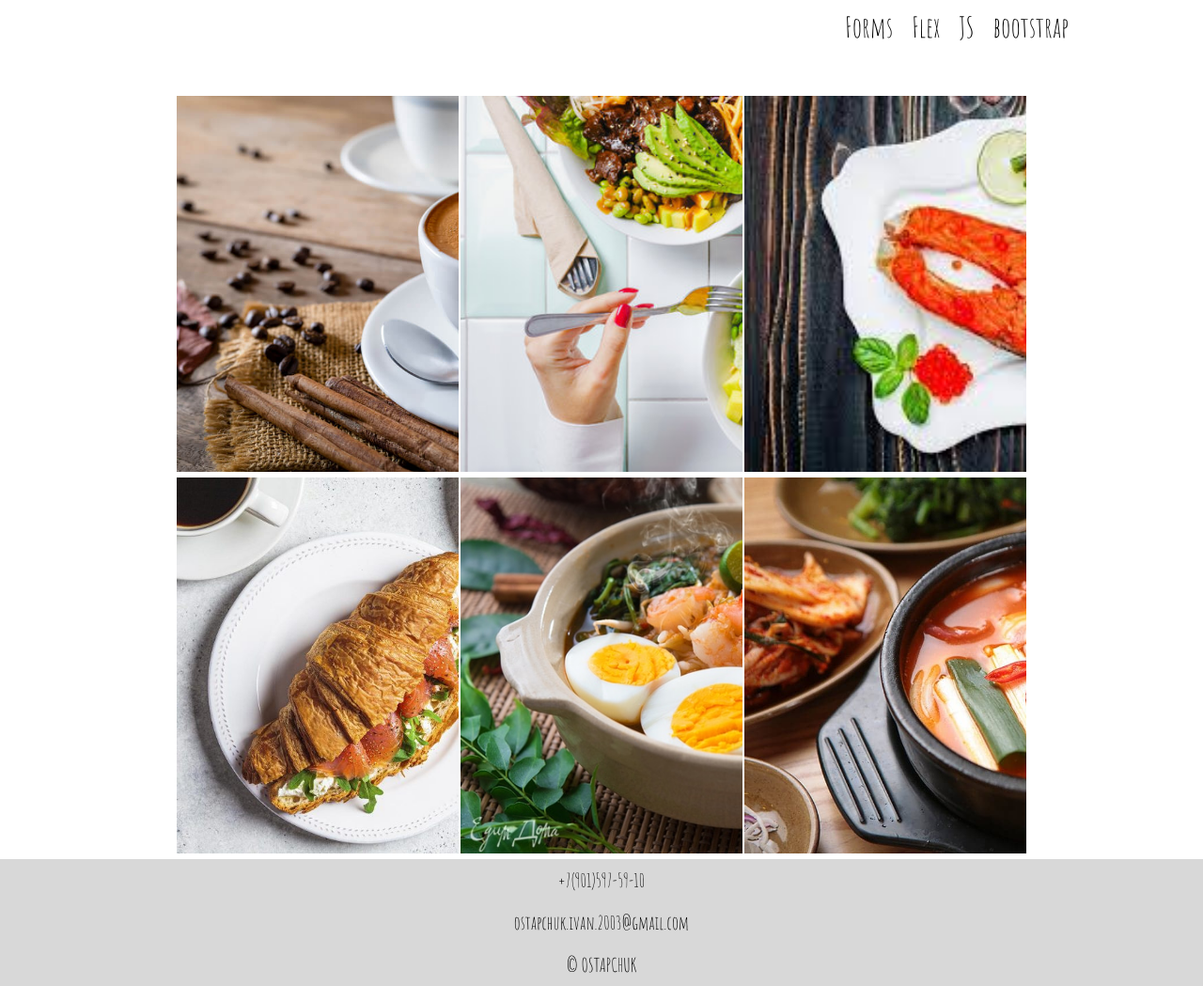
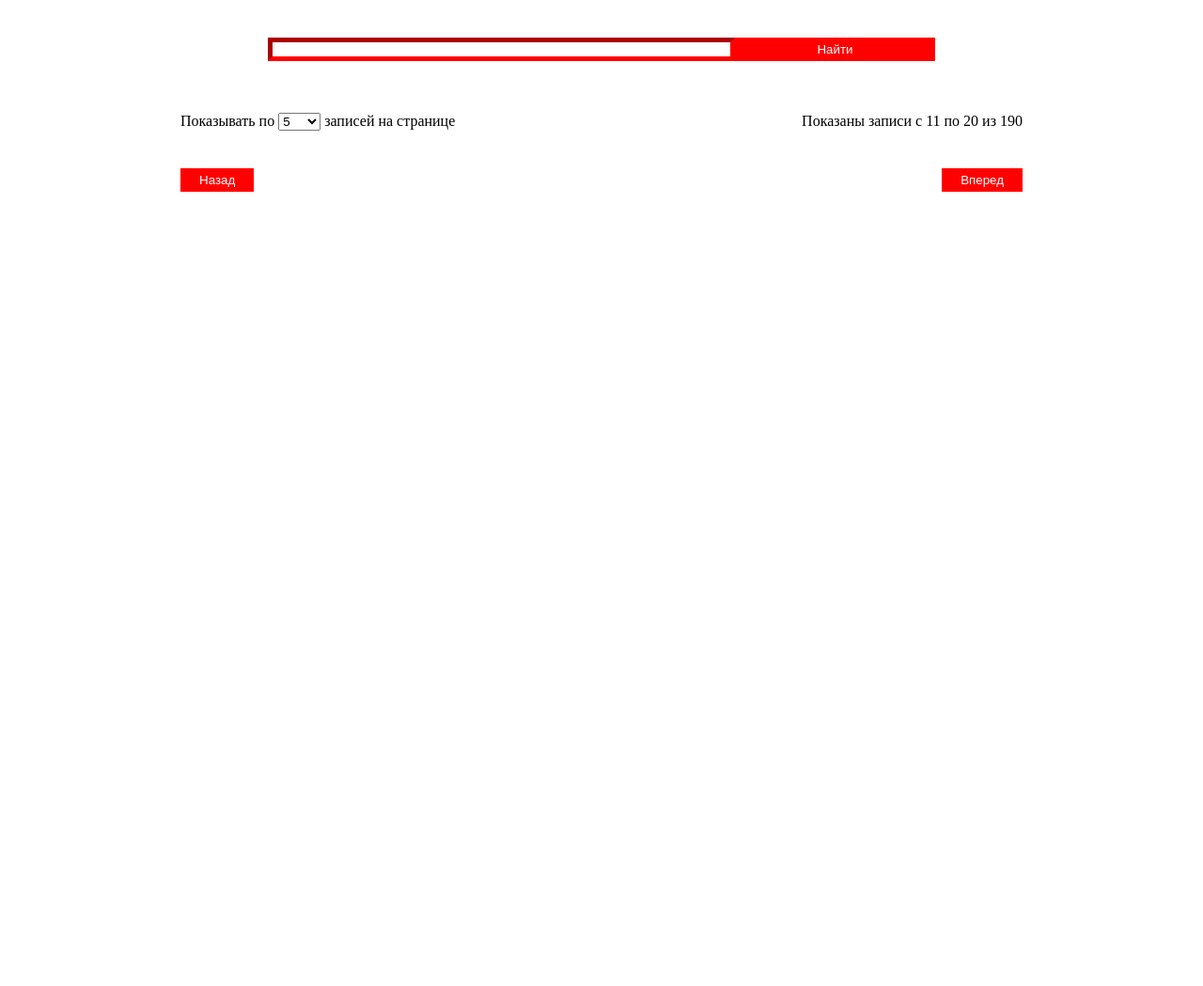
Before and after one commit to skullmare/skullmare.github.io, a PHP site: page /ajax/index.html in a window 1280 px wide. Shown: the whole page at 94% size. After the commit the page ends 204 px from the top, so only its background shows below. Run offline with PHP 8.4, Linux system fonts and the light colour scheme.

Commit message:
ajax + hidden-block for photo

```diff
--- /dev/null
+++ b/ajax/index.html
@@ -0,0 +1,81 @@
+<!DOCTYPE html>
+<html lang="en">
+
+<head>
+    <meta charset="UTF-8">
+    <meta name="viewport" content="width=device-width, initial-scale=1.0">
+    <link rel="stylesheet" href="style.css">
+    <title>Document</title>
+</head>
+
+<body>
+    <header class="header">
+        <div class="search">
+            <div class="block-search">
+                <input class="input input-search" type="text">
+                <button class="btn btn-search">Найти</button>
+            </div>
+            <div class="section">
+            </div>
+        </div>
+    </header>
+    <div class="content">
+        <div class="container">
+
+            <div class="left-text">
+                Показывать по
+                <select class="select-perpage">
+                    <option value="5">5</option>
+                    <option value="10">10</option>
+                    <option value="15">15</option>
+                    <option value="20">20</option>
+                    <option value="25">25</option>
+                    <option value="50">50</option>
+                    <option value="100">100</option>
+                </select>
+                записей на странице
+            </div>
+            <div class="box">
+                Показаны записи с
+                <span class="from">11</span>
+                по
+                <span class="to">20</span>
+                из
+                <span class="total">190</span>
+            </div>
+        </div>
+        <main class="container">
+            <div class="posts">
+            </div>
+        </main>
+        <footer class="footer container">
+            <button class="btn btn-back">
+                Назад
+            </button>
+            <div class="block-btns">
+            </div>
+            <button class="btn btn-forward">Вперед
+            </button>
+        </footer>
+    </div>
+
+    <template id='post'>
+        <div class="post">
+            <div class='upper_post'>Evidence suggests domesticated cats have been around since 3600 B.C., 2,000 years
+                before Egypt's pharaohs.</div>
+            <div class='lower_post'>
+                <div class='author'>Alex Wohlbruck</div>
+                <div class='image-right'>
+                    &#128077;
+                    <span class="upvotes">2</span>
+                </div>
+            </div>
+        </div>
+    </template>
+    <template id="option">
+        <div class="option">test option</div>
+    </template>
+    <script src="script.js"></script>
+</body>
+
+</html>
--- /dev/null
+++ b/ajax/script.js
@@ -0,0 +1,161 @@
+'use strict';
+
+let page = 1;
+let perPage = 5;
+let totalPage = 0;
+let totalRecors = 0;
+let q = '';
+
+
+let btnBack = document.querySelector('.footer');
+let selectPerPage = document.querySelector('.select-perpage');
+let blockBtns = document.querySelector('.block-btns');
+
+let searchBtn = document.querySelector('.btn-search');
+searchBtn.addEventListener('click', search);
+function search() {
+    let txtSearch = document.querySelector('.input-search');
+    q = txtSearch.value;
+    loadData();
+    let options = document.querySelectorAll('.option')
+    for( let i = 0; i < options.length; i++ ){
+        options[i].outerHTML = "";
+      }
+}
+
+function renderBlockBtns() {
+    const begin = (page - 2 > 1) ? page - 2 : 1;
+    const end = (page + 2 > totalPage) ? totalPage : page + 2;
+    blockBtns.innerHTML = '';
+    for (let i = begin; i <= end; i++) {
+        const btn = document.createElement('button');
+        btn.classList.add('btn');
+        btn.textContent = i;
+        if (i === page) btn.classList.add('active');
+        blockBtns.append(btn);
+    }
+};
+
+function renderCountRecord() {
+    let from = document.querySelector('.from');
+    from.textContent = (page - 1) * perPage + 1;
+    let to = document.querySelector('.to');
+    to.textContent = (page * perPage > totalRecors) ? totalRecors : page * perPage;
+    let total = document.querySelector('.total');
+    total.textContent = totalRecors;
+}
+
+function loadData() {
+    let xhr = new XMLHttpRequest();
+    xhr.open('GET',
+        `http://cat-facts-api.std-900.ist.mospolytech.ru/facts?page=${page}&per-page=${perPage}&q=${q}`);
+    xhr.send();
+    xhr.onload = function () {
+        if (xhr.status === 200) {
+            let response = JSON.parse(xhr.response);
+            let posts = document.querySelector('.posts');
+            let template = document.querySelector('#post');
+            posts.innerHTML = '';
+            for (const record of response.records) {
+                let clone = template.content.cloneNode(true);
+                let text = clone.querySelector('.upper_post');
+                text.textContent = record.text;
+                let author = clone.querySelector('.author');
+                author.textContent = `${record.user?.name?.first} ${record?.user?.name?.last}`;
+                let upvotes = clone.querySelector('.upvotes');
+                upvotes.textContent = record.upvotes;
+                posts.append(clone);
+            }
+            totalPage = response._pagination.total_pages;
+            totalRecors = response._pagination.total_count;
+            renderBlockBtns();
+            renderCountRecord();
+        } else {
+            console.log('Ошибка при выполнении запроса');
+        }
+    };
+    xhr.onerror = function () {
+        console.log('Ошибка');
+    };
+}
+
+
+// рендер и заполнение выпадающего списка для поиска
+addEventListener('input', loadDataAutocomplete);
+function loadDataAutocomplete() {
+    let q2 = document.querySelector('input');
+    q2 = q2.value;
+    let xhr = new XMLHttpRequest();
+    xhr.open('GET',
+        `http://cat-facts-api.std-900.ist.mospolytech.ru/autocomplete?q=${q2}`);
+    xhr.send();
+    xhr.onload = function () {
+        if (xhr.status === 200) {
+            let response = JSON.parse(xhr.response);
+            let section = document.querySelector('.section');
+            let template = document.querySelector('#option');
+            section.innerHTML = '';
+            for (let i = 0; i < 4; i++) {
+                let clone = template.content.cloneNode(true)
+                let option = clone.querySelector('.option');
+                option.textContent = response[i];
+                section.append(clone);
+            }
+
+        } else {
+            console.log('Ошибка при выполнении запроса');
+        }
+    };
+    xhr.onerror = function () {
+        console.log('Ошибка');
+    };
+}
+
+
+// заполнение инпута по нажатию на выпадающий список
+document.querySelector('.section').addEventListener('click', fill)
+function fill(event) {
+    let text = event.target.textContent;
+    let input = document.querySelector('input')
+    input.value = text
+    let options = document.querySelectorAll('.option')
+    for( let i = 0; i < options.length; i++ ){
+        options[i].outerHTML = "";
+      }
+}
+
+function clickFooter(event) {
+    const target = event.target;
+    if (target.classList.contains('btn-back')) {
+        if (page - 1 < 1) {
+            return;
+        }
+        page -= 1;
+        loadData();
+        return;
+
+    }
+    if (target.classList.contains('btn-forward')) {
+        if (page + 1 > totalPage) {
+            return;
+        }
+        page += 1;
+        loadData();
+        return;
+
+    }
+    if (target.classList.contains('btn')) {
+        page = +target.textContent;
+        loadData();
+
+    }
+}
+
+btnBack.addEventListener('click', clickFooter);
+
+selectPerPage.addEventListener('change', (event) => {
+    perPage = +event.target.value;
+    loadData();
+});
+
+window.onload = loadData;
--- /dev/null
+++ b/ajax/style.css
@@ -0,0 +1,103 @@
+* {
+    padding: 0;
+    margin: 0;
+    box-sizing: border-box;
+}
+.header {
+    position: absolute;
+    z-index: 2;
+    width: 100%;
+}
+.content {
+    position: relative;
+    top: 100px;
+    z-index: 1;
+}
+.search{
+    padding: 20px 20px;
+    display: flex;
+    flex-direction: column;
+    max-width: 750px;
+    margin: 0px auto;
+}
+.block-search {
+    display: flex;
+}
+.btn-search {
+    width: 30%;
+}
+.block-multiple {
+    position: relative;
+}
+.list-words {
+    position: absolute;
+    width: 100%;
+    top: 25px;
+    left: 0;
+}
+.input {
+    border-width: 5px;
+    border-color: red;
+    width: 70%;
+    outline: none;
+}
+.section {
+    display: flex;
+    flex-direction: column;
+    border: inset red;
+    border-width: 0px 5px 5px 5px;
+    background-color: white;
+    margin-top: -5px;
+    width: 70%;
+}
+.option:hover{
+    background-color: #e6e9ec;
+    cursor: pointer;
+}
+.container{
+    display: flex;
+    justify-content: space-between;
+    width: 70%;
+    margin: 20px auto;
+}
+
+.post{
+    /* display: flex; */
+    width: 100%;
+    margin: 0 auto;
+    background-color: rgb(181, 181, 181);
+    justify-content: space-between;
+    margin-bottom: 10px;
+}
+
+.upper_post {
+        padding: 20px 20px;
+}
+
+.lower_post{
+    display: flex;
+    justify-content: space-between;
+    align-items: center;
+    background-color: #1d3557;
+    padding: 20px 20px;
+    color: white;
+}
+
+.footer {
+    display: flex;
+}
+
+.btn {
+    padding: 5px 20px;
+    background-color: red;
+    color: white;
+    border: none;
+    margin: 0px;
+    cursor: pointer;
+}
+
+.active {
+    background-color: aliceblue;
+    color: red;
+    border: 1px solid red;
+}
--- a/css/style-flex.css
+++ b/css/style-flex.css
@@ -74,7 +74,11 @@
 .container .card img {
     width: 200px;
 }
-
+.hidden-block {
+    width: 200px;
+    height: 100px;
+    overflow: hidden;
+}
 .container .card .title {
     font-size: 20px;
     font-weight: 900;
--- a/index.html
+++ b/index.html
@@ -10,6 +10,7 @@
 
 <body>
     <header>
+        <nav><a href="ajax/index.html">ajax</a></nav>
         <nav><a href="pages/bootstrap.html">bootstrap</a></nav>
         <nav><a href="pages/js.html">JS</a></nav>
         <nav><a href="pages/flex.html">Flex</a></nav>
```
Also changed, not shown: pages/flex.html (+23 -0 lines).
